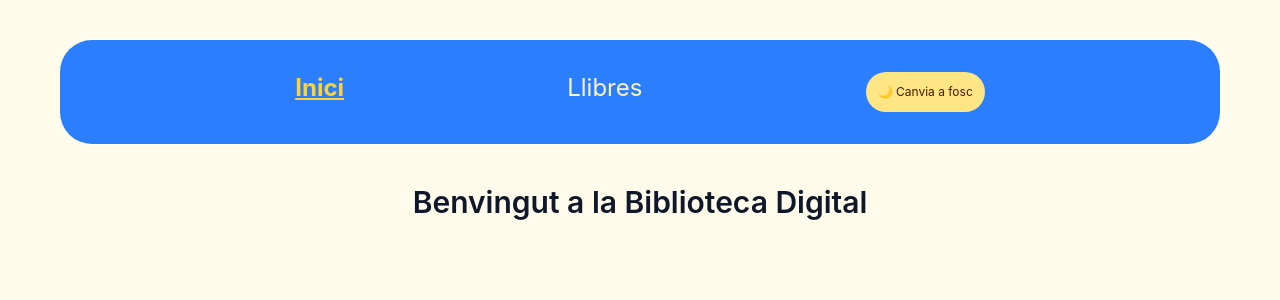
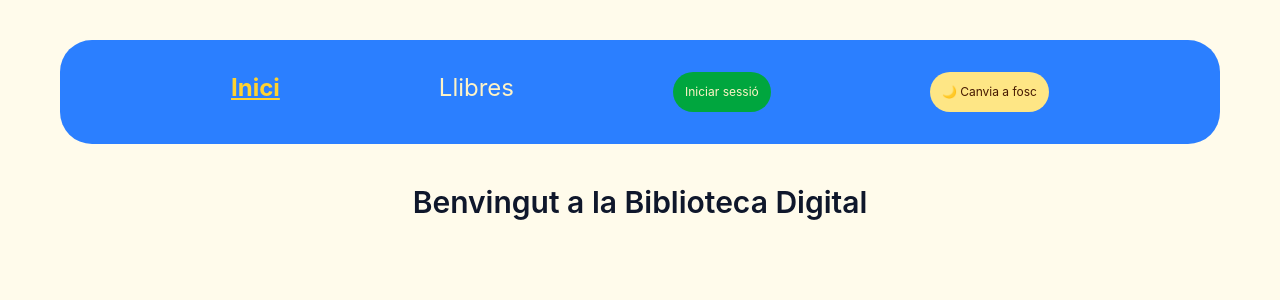
Before and after one commit to isahun/Sprint5_AdvancedAngular, an Angular app: page / in a window 1280 px wide. Shown: the top 300 px of the page. Built offline with nearby package versions, Linux system fonts and the light colour scheme.

Commit message:
feat: update Layout with login/logout button bound to AuthService

```diff
--- a/src/app/layout/layout.html
+++ b/src/app/layout/layout.html
@@ -5,6 +5,18 @@
   <nav class="bg-blue-500 text-amber-100 text-2xl flex gap-5 p-8 justify-evenly mb-10 m-5 rounded-4xl">
     <a routerLink="/" routerLinkActive="active-link" [routerLinkActiveOptions]="{ exact: true }">Inici</a>
     <a routerLink="books" routerLinkActive="active-link" [routerLinkActiveOptions]="{ exact: true }">Llibres</a>
+
+    @if (authService.isAuthenticated()) {
+    <span class="text-sm self-center">{{ authService.currentUser()?.username }}</span>
+    <button (click)="authService.logout()" class="text-xs rounded-3xl p-3 bg-red-500 cursor-pointer">
+      Tancar sessió
+    </button>
+    } @else {
+    <a routerLink="/login" class="text-xs rounded-3xl p-3 bg-green-600 cursor-pointer">
+      Iniciar sessió
+    </a>
+    }
+
     <button (click)="themeService.toggleTheme()" class="theme-btn cursor-pointer text-xs rounded-3xl p-3">
       {{ themeService.theme() === 'light' ? '🌙 Canvia a fosc' : '☀️ Canvia a clar' }}
     </button>
--- a/src/app/layout/layout.ts
+++ b/src/app/layout/layout.ts
@@ -1,6 +1,7 @@
 import { Component, ChangeDetectionStrategy, inject  } from '@angular/core';
 import { RouterOutlet, RouterLink, RouterLinkActive } from '@angular/router';
 import { ThemeService } from '../services/theme.service';
+import { AuthService } from '../services/auth.service';
 
 @Component({
   selector: 'app-layout',
@@ -11,4 +12,5 @@ import { ThemeService } from '../services/theme.service';
 })
 export class Layout {
   themeService = inject(ThemeService);
+  authService = inject(AuthService);
 }
```
